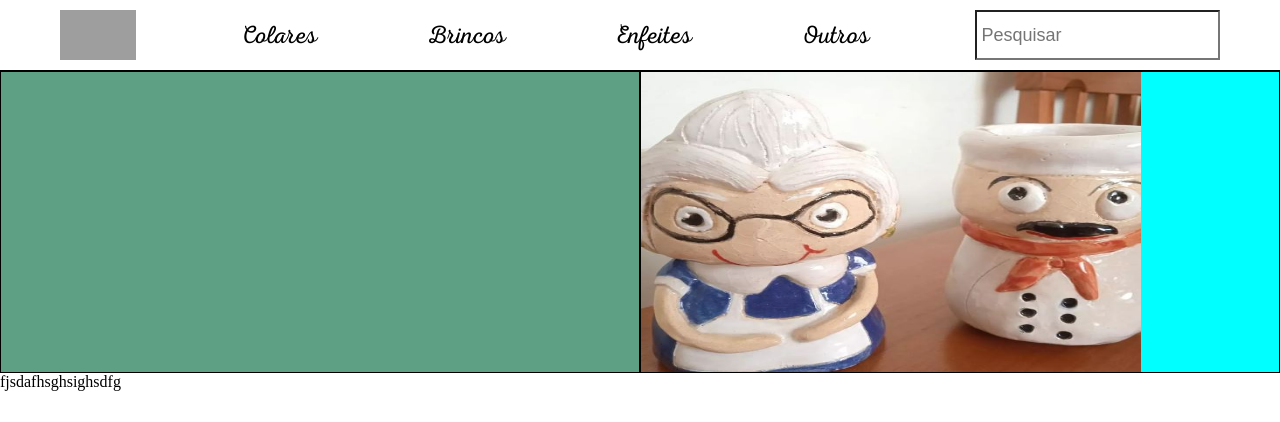
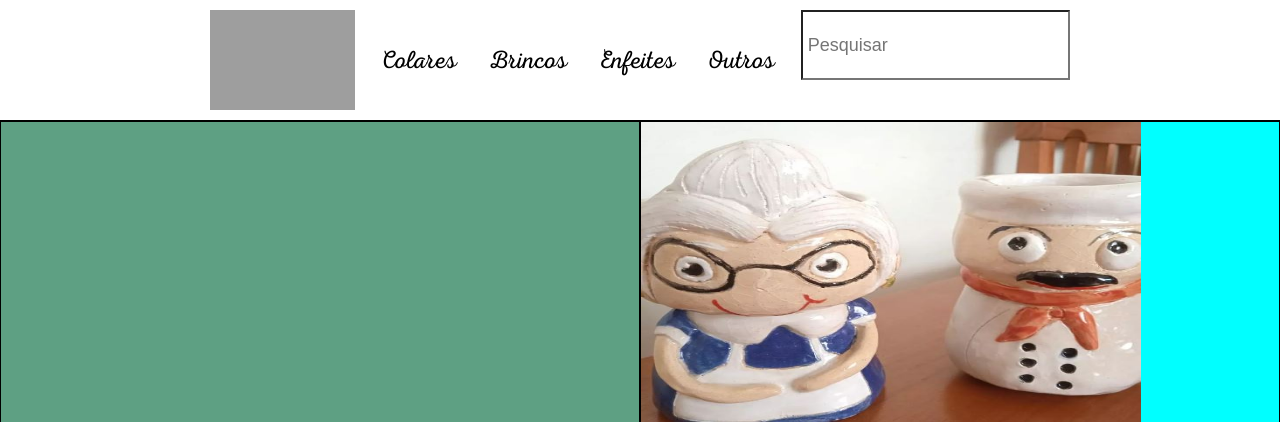
Before and after one commit to edutbx/Site-de-Ceramicas, a PHP site: page / in a window 1280 px wide. Shown: the top 422 px of the page. Run offline with PHP 8.4, Linux system fonts and the light colour scheme; some web fonts are replaced; grey boxes are pictures that could not be loaded.

Commit message:
o igor ta me apressando e subi assim mesmo

```diff
--- a/estilos/styleh.css
+++ b/estilos/styleh.css
@@ -12,6 +12,7 @@ header{
     display: flex;
     flex-direction: row;
     justify-content: center;
+    margin: 0px 190px;
 }
 
 body{
@@ -35,14 +36,14 @@ main{
 input{
     flex-grow: 2;
     background-color: white;
-    margin: 0px 50px;
+    margin: 0px 10px;
     font-family: 'RTL Adam Script', sans-serif;
     font-size: 25px;
 }
 
 .pesquisa{
-    max-width: 258px;
-    max-height: 70px;
+    width: 258px;
+    height: 70px;
     font-family: Arial, Helvetica, sans-serif;
     font-size: 18px;
 }
--- a/paginas/header.php
+++ b/paginas/header.php
@@ -1,5 +1,5 @@
 <!DOCTYPE html>
-<html lang="en">
+<html lang="pt-br">
 <head>
     <link rel="stylesheet" href="estilos/styleh.css">
     <meta charset="UTF-8">
@@ -10,7 +10,7 @@
 <body>
     <header>
         <form action="index.php" method="post" class="formzera">
-            <input type="image" img src="img/logo.svg" height="50px" class="p">
+            <input type="image" img src="img/logo.svg" height="100px" class="p">
             <input type="submit" name="acao" value="Colares" class="button">
             <input type="submit" name="acao" value="Brincos" class="button">
             <input type="submit" name="acao" value="Enfeites" class="button">
```
Also changed, not shown: estilos/stylep.css (+0 -52 lines), paginas/colares.php (+25 -1 lines), paginas/principal.php (+0 -41 lines).
